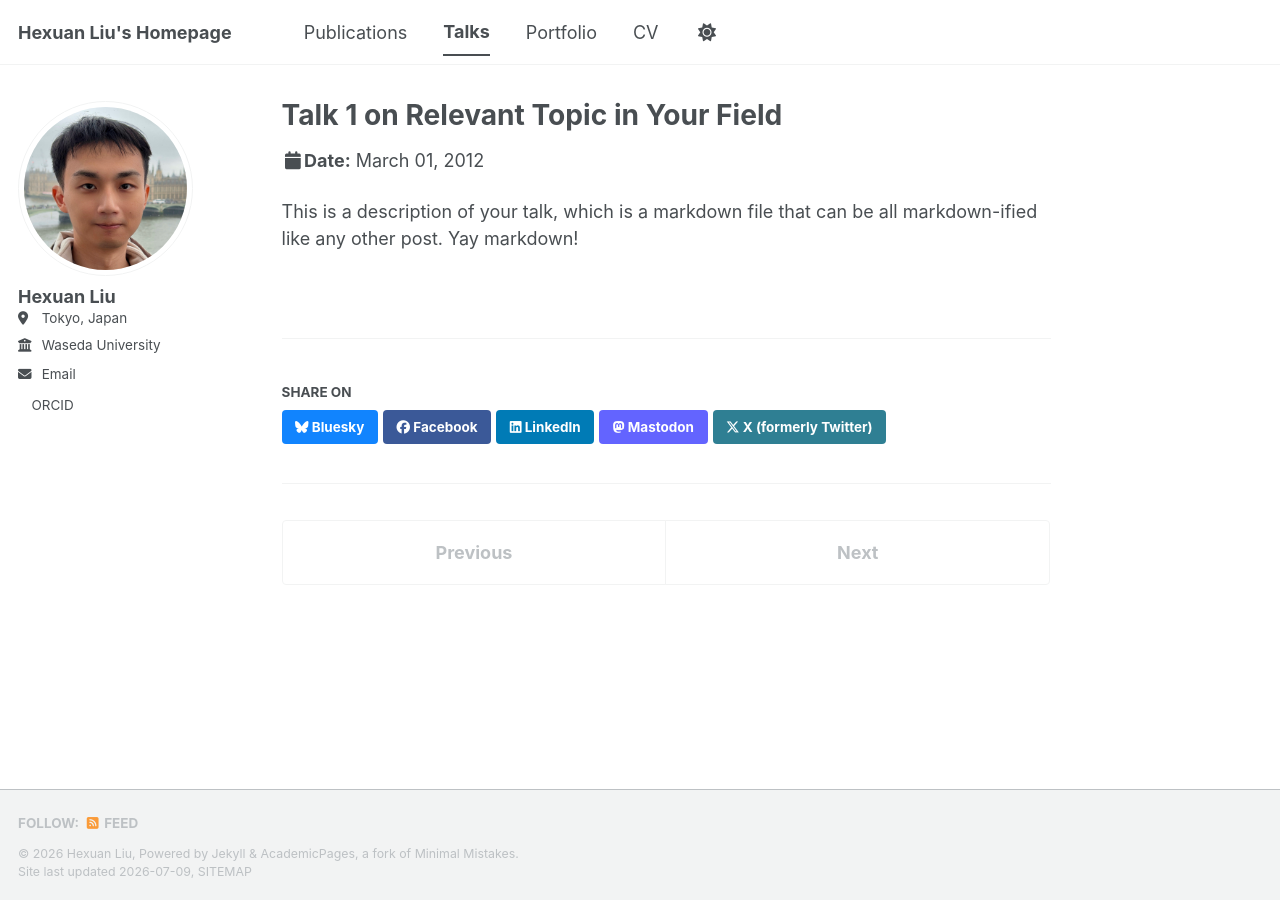
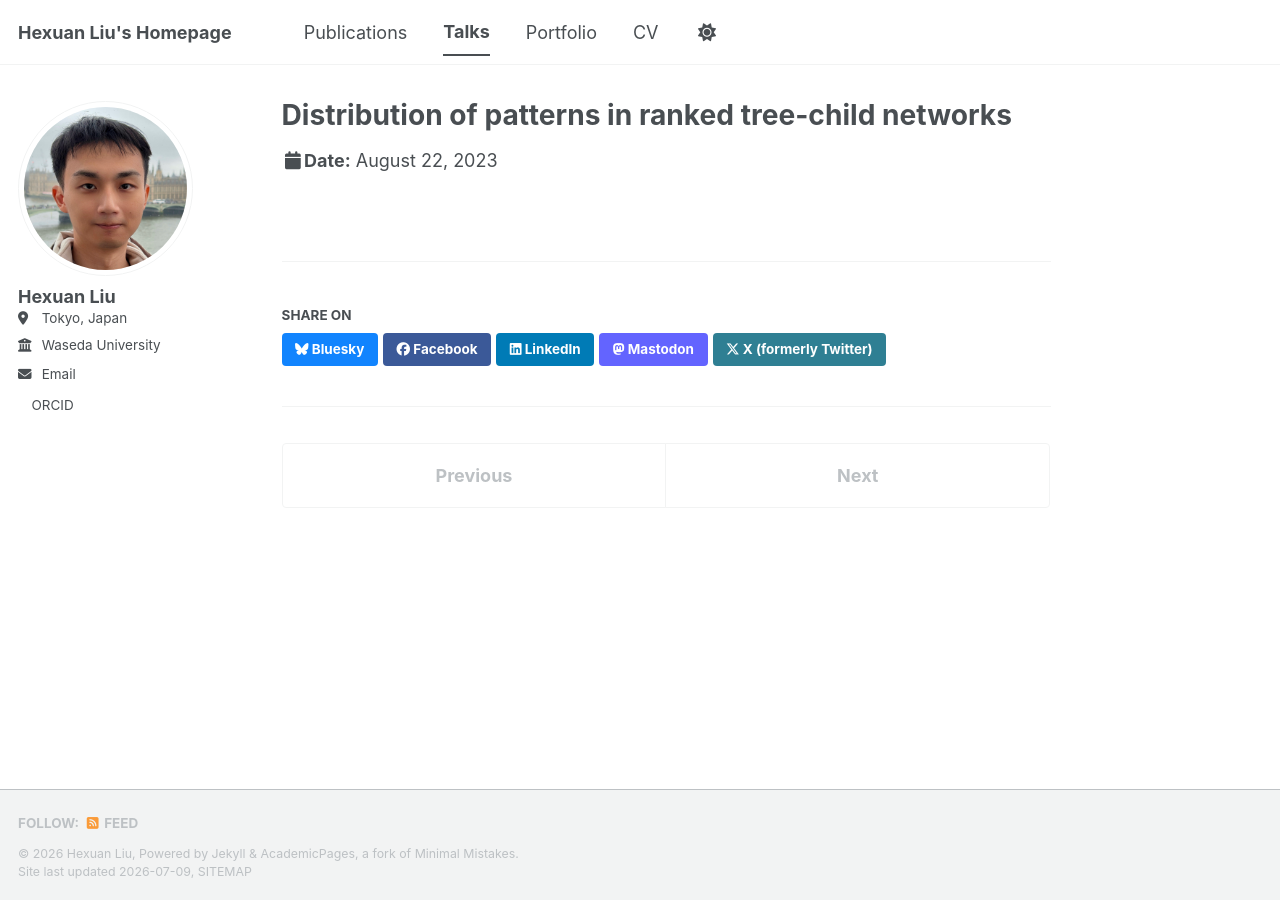
Before and after one commit to Hexuan-Liu/hexuan-liu.github.io, a Jekyll site: the page built from _talks/2012-03-01-talk-1.md, in a window 1280 px wide. Built offline with Jekyll 4.4.1, drawn with Linux system fonts in a browser that asks for light colours; a style sheet for code colours, icons or effects is not loaded.

Commit message:
Update 2012-03-01-talk-1.md

```diff
--- a/_talks/2012-03-01-talk-1.md
+++ b/_talks/2012-03-01-talk-1.md
@@ -1,11 +1,8 @@
 ---
-title: "Talk 1 on Relevant Topic in Your Field"
+title: "Distribution of patterns in ranked tree-child networks"
 collection: talks
-type: "Talk"
-permalink: /talks/2012-03-01-talk-1
-venue: "UC San Francisco, Department of Testing"
-date: 2012-03-01
-location: "San Francisco, CA, USA"
+type: "Conference talk"
+venue: "ICIAM 2023, Minisymposium: Challenges and Recent Advances in Phylogenetics"
+date: 2023-08-22
+location: "Tokyo, Japan"
 ---
-
-This is a description of your talk, which is a markdown file that can be all markdown-ified like any other post. Yay markdown!
```
